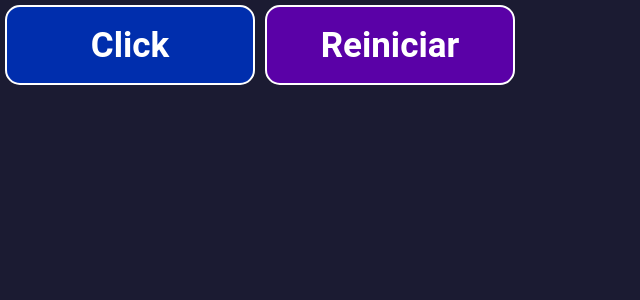
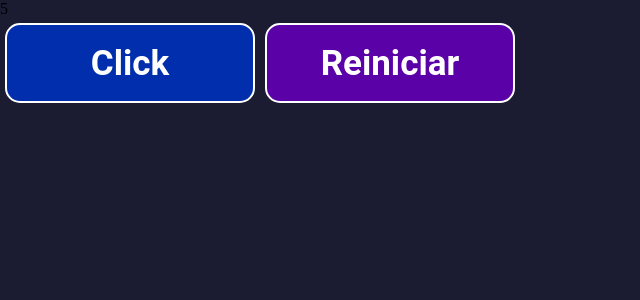
Before and after one commit to mabel-gp/click-counter, a React (Vite) app: page / in a window 1280 px wide. Shown: the top 300 px of the page, without its empty margins (0-640 px from the left). Built offline with nearby package versions, Linux system fonts and the light colour scheme.

Commit message:
Add counter component to App.jsx

```diff
--- a/src/App.jsx
+++ b/src/App.jsx
@@ -1,5 +1,6 @@
 import './App.css'
 import Boton from './components/boton.jsx';
+import Contador from './components/counter.jsx';
 
 function App() {
 
@@ -15,17 +16,18 @@ function App() {
   return (
       <div>
         <div className='principal-container'>
-
+          <Contador
+            numClicks='5' />
           <Boton
             texto = 'Click'
             botonDeClick = {true}
             // Asignamos fx respectiva a este prop
-            manejarClick = {manejarClick}/>
+            manejarClick = {manejarClick} />
           <Boton
             texto = 'Reiniciar'
             botonDeClick = {false}
             // Asignamos fx respectiva a este prop
-            manejarClick = {reiniciarContador}/>
+            manejarClick = {reiniciarContador} />
         </div>
       </div>
   )
```
